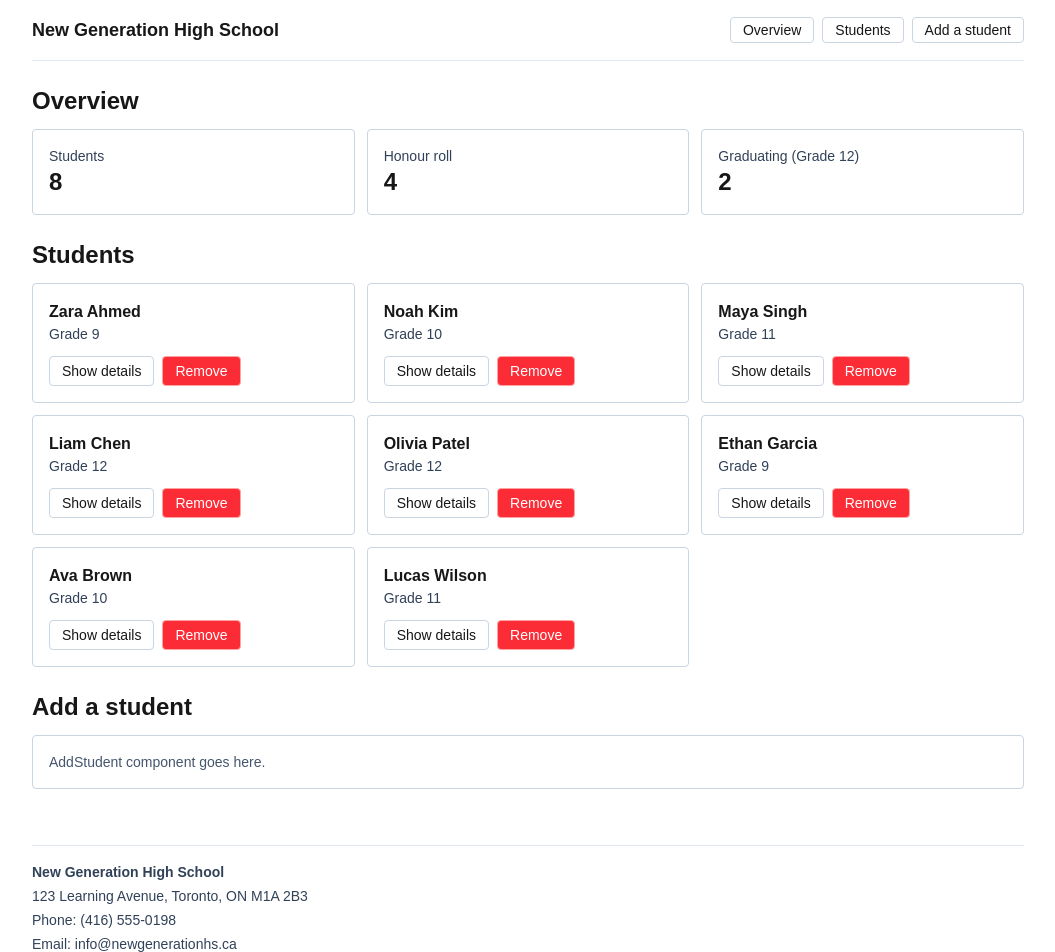
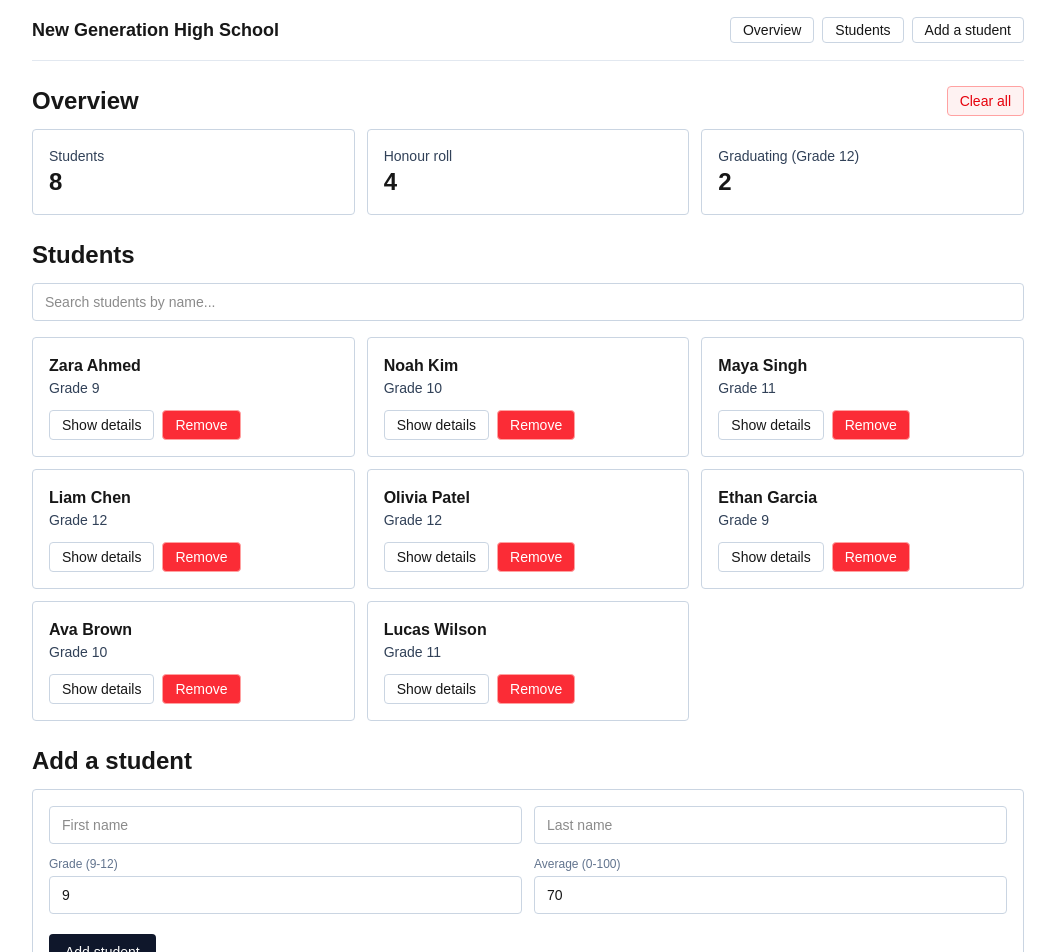
Before and after one commit to Oliver-Ko-974542/web_development_2_assignment_2, a Next.js app: page / in a window 1280 px wide. Shown: the top 952 px of the page, without its empty margins (112-1167 px from the left). Built offline with nearby package versions, Linux system fonts and the light colour scheme.

Commit message:
feat: implement StudentPortal state management and integrate child components

```diff
--- a/components/StudentPortal.tsx
+++ b/components/StudentPortal.tsx
@@ -1,20 +1,65 @@
-import { students } from "@/data/students";
+/*
+ * File: StudentPortal.tsx
+ * Author: Xiongxian Lei
+ * Date: 2026-10-22
+ * Description: The main container for the student management application.
+ * Inputs (Props): None.
+ * Processing: Manages the global state of the student array and search filter. Calculates derived stats.
+ * Output: Renders Overview, Students list, and Add Student sections.
+ */
+
+"use client";
+
+import { useState } from "react";
+import { students as initialStudents, type Student } from "@/data/students";
 import StatsPanel from "./StatsPanel";
 import StudentList from "./StudentList";
+import SearchBox from "./SearchBox";
+import AddStudent from "./AddStudent";
 
 const StudentPortal = () => {
-  const totalStudents = students.length;
-  const honourRollStudents = students.filter(
-    (student) => student.average >= 80,
-  ).length;
-  const grade12Students = students.filter(
-    (student) => student.grade === 12,
-  ).length;
+  // State for the master list of students and the current search text
+  const [studentList, setStudentList] = useState<Student[]>(initialStudents);
+  const [searchTerm, setSearchTerm] = useState("");
+
+  // Stats are always calculated from the full list (search does not affect stats)
+  const totalStudents = studentList.length;
+  const honourRollStudents = studentList.filter((s) => s.average >= 80).length;
+  const grade12Students = studentList.filter((s) => s.grade === 12).length;
+
+  // Filtered list specifically for the StudentList display
+  const filteredStudents = studentList.filter((s) =>
+    `${s.firstName} ${s.lastName}`.toLowerCase().includes(searchTerm.toLowerCase())
+  );
+
+  // Handlers for modifying the list (creates a new array each time)
+  const handleRemove = (id: number) => {
+    setStudentList(studentList.filter((s) => s.id !== id));
+  };
+
+  const handleClearAll = () => {
+    setStudentList([]);
+  };
+
+  const handleAddStudent = (newStudentData: Omit<Student, "id">) => {
+    const nextId = studentList.length > 0 ? Math.max(...studentList.map((s) => s.id)) + 1 : 1;
+    const newStudent: Student = { ...newStudentData, id: nextId };
+    setStudentList([...studentList, newStudent]);
+  };
 
   return (
     <div className="space-y-6">
       <section id="overview" className="scroll-mt-24 space-y-3">
-        <h2 className="text-2xl font-semibold">Overview</h2>
+        <div className="flex items-center justify-between">
+          <h2 className="text-2xl font-semibold">Overview</h2>
+          <button
+            type="button"
+            onClick={handleClearAll}
+            className="rounded border cursor-pointer border-red-300 bg-red-50 px-3 py-1 text-sm text-red-600 hover:bg-red-100"
+          >
+            Clear all
+          </button>
+        </div>
         <div>
           <StatsPanel
             totalStudents={totalStudents}
@@ -26,14 +71,13 @@ const StudentPortal = () => {
 
       <section id="students" className="scroll-mt-24 space-y-3">
         <h2 className="text-2xl font-semibold">Students</h2>
-        <StudentList students={students} />
+        <SearchBox searchTerm={searchTerm} onSearchChange={setSearchTerm} />
+        <StudentList students={filteredStudents} onRemove={handleRemove} />
       </section>
 
       <section id="add-student" className="scroll-mt-24 space-y-3">
         <h2 className="text-2xl font-semibold">Add a student</h2>
-        <div className="rounded border border-slate-300 p-4 text-sm text-slate-600">
-          AddStudent component goes here.
-        </div>
+        <AddStudent onAdd={handleAddStudent} />
       </section>
     </div>
   );
```
